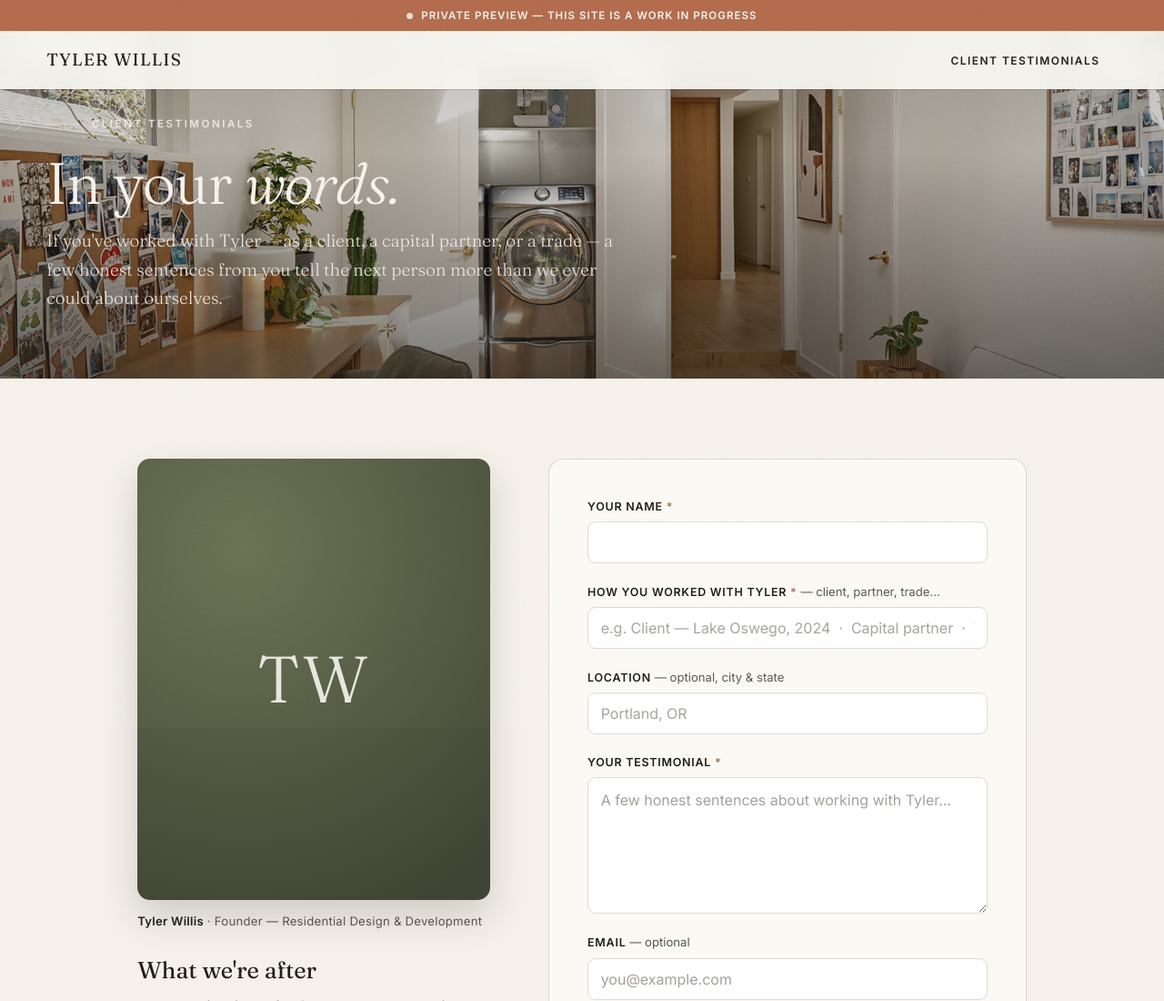
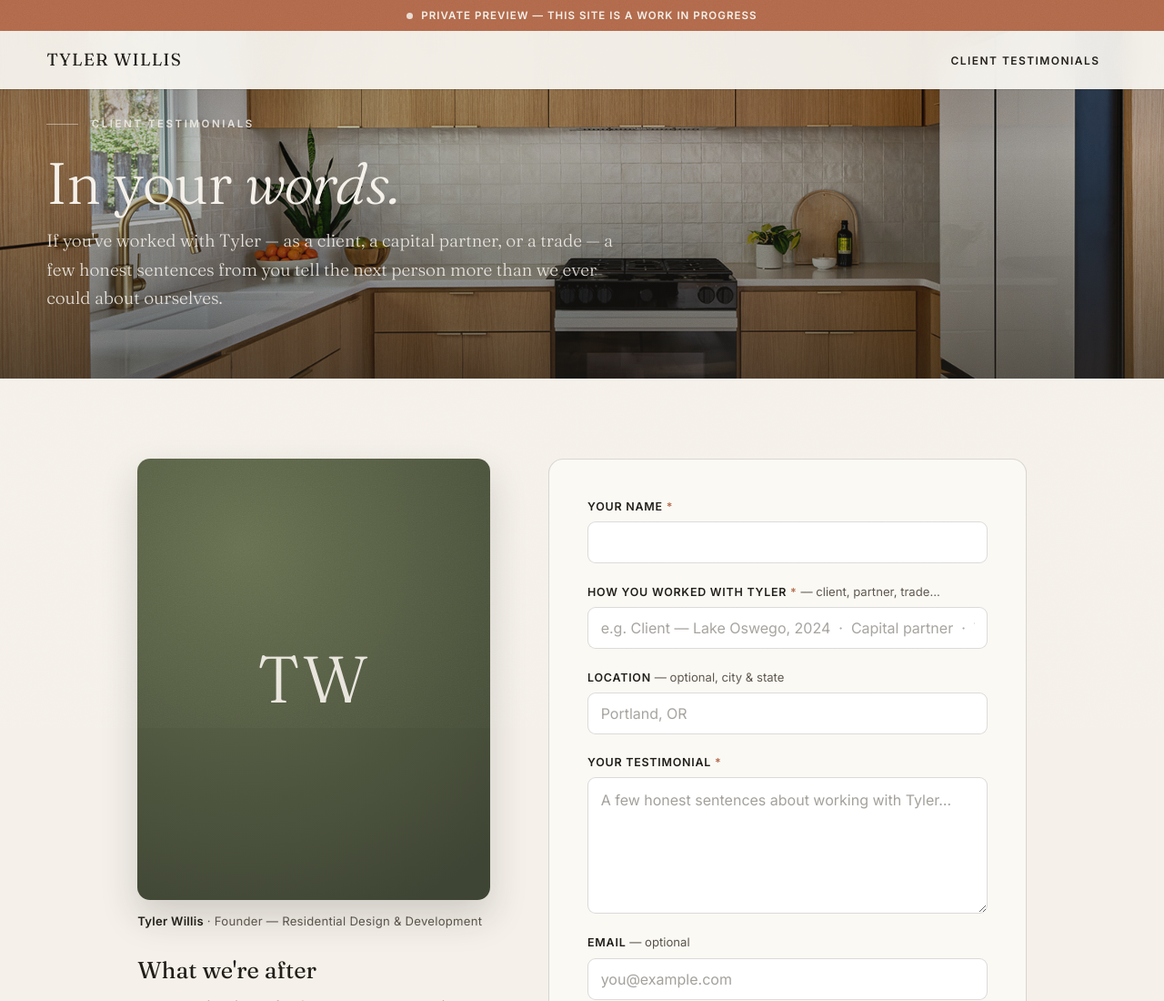
Before and after one commit to coltonbowshier-maker/tylerswebsite, a plain HTML site: page testimonials/index.html in a window 1280 px wide. Shown: the top 1100 px of the page at 91% size. Drawn offline with Linux system fonts and the light colour scheme.

Commit message:
Use kitchen-wide as the testimonial header photo
Co-Authored-By: Claude Opus 4.8 <noreply@anthropic.com>
Claude-Session: https://claude.ai/code/session_01SksaS118vc8THezUNKeXb5

```diff
--- a/testimonials/index.html
+++ b/testimonials/index.html
@@ -195,7 +195,7 @@
 
   <!-- ============ HEADER ============ -->
   <section class="tst-hero">
-    <img class="tst-hero-img" src="/assets/img/web/living-credenza-1600.jpg" alt="Renovated living room with an oak credenza, paper lantern and skylights" fetchpriority="high">
+    <img class="tst-hero-img" src="/assets/img/web/kitchen-wide-1600.jpg" alt="Renovated kitchen in rift-sawn white oak with integrated appliances" fetchpriority="high">
     <div class="tst-hero-scrim"></div>
     <div class="tst-hero-inner">
       <p class="kicker light">Client testimonials</p>
```
